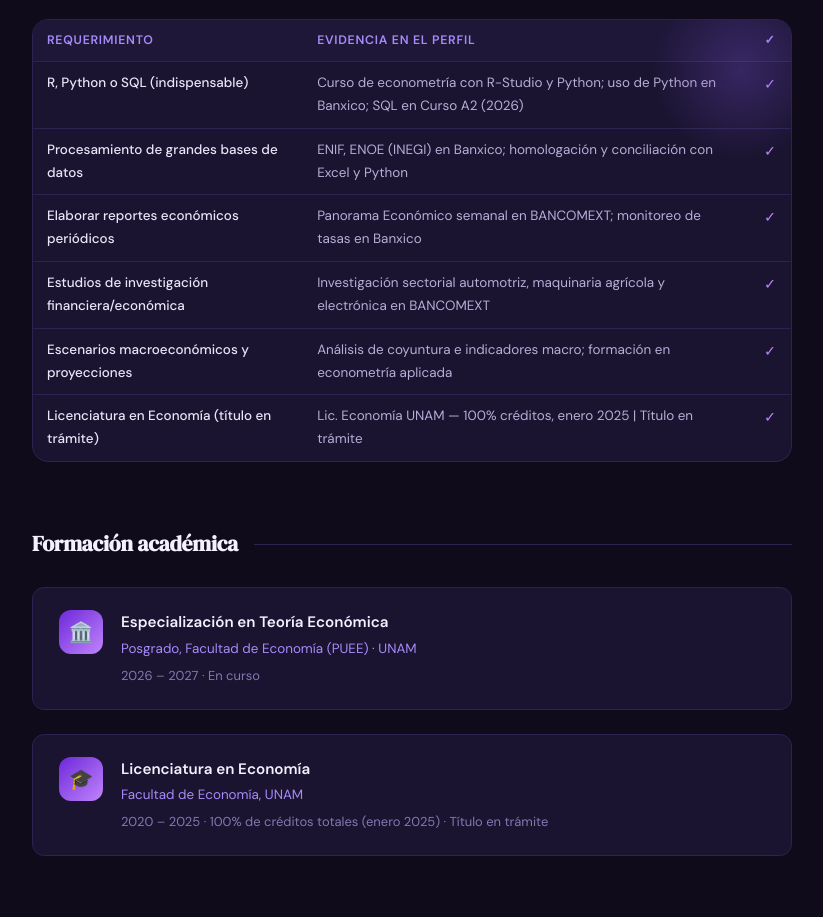
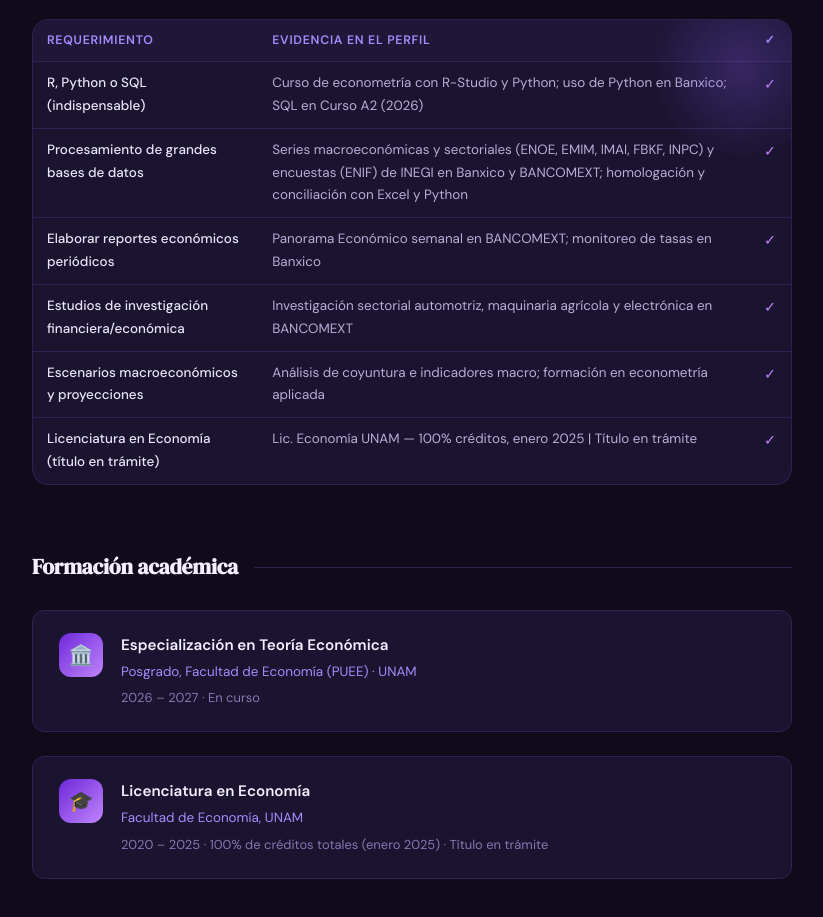
Before and after one commit to victortaveracovarrubias29-svg/Portafolio_de_evidencias, a plain HTML site: page index.html in a window 1280 px wide. Shown: the part 1800-2717 px from the top of the page, without its empty margins (380-1203 px from the left). Drawn offline with Linux system fonts and the light colour scheme.

Commit message:
Update index.html

```diff
--- a/index.html
+++ b/index.html
@@ -571,7 +571,7 @@
             </tr>
             <tr>
               <td>Procesamiento de grandes bases de datos</td>
-              <td>ENIF, ENOE (INEGI) en Banxico; homologación y conciliación con Excel y Python</td>
+              <td>Series macroeconómicas y sectoriales (ENOE, EMIM, IMAI, FBKF, INPC) y encuestas (ENIF) de INEGI en Banxico y BANCOMEXT; homologación y conciliación con Excel y Python</td>
               <td style="text-align:center"><span class="check">✓</span></td>
             </tr>
             <tr>
```
